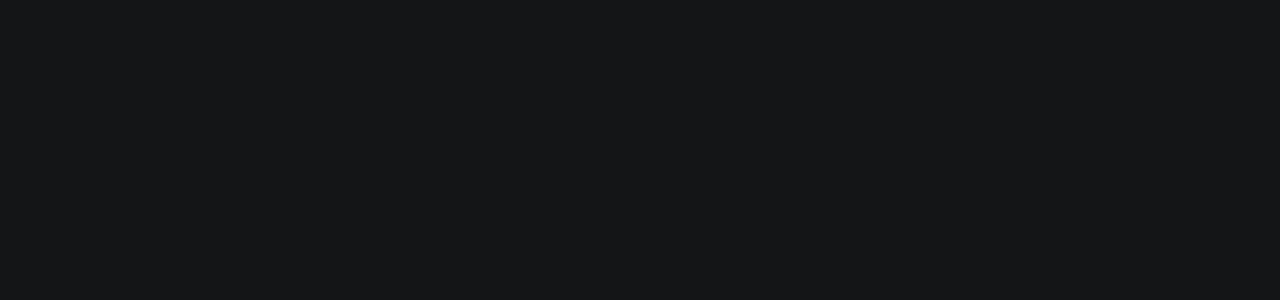
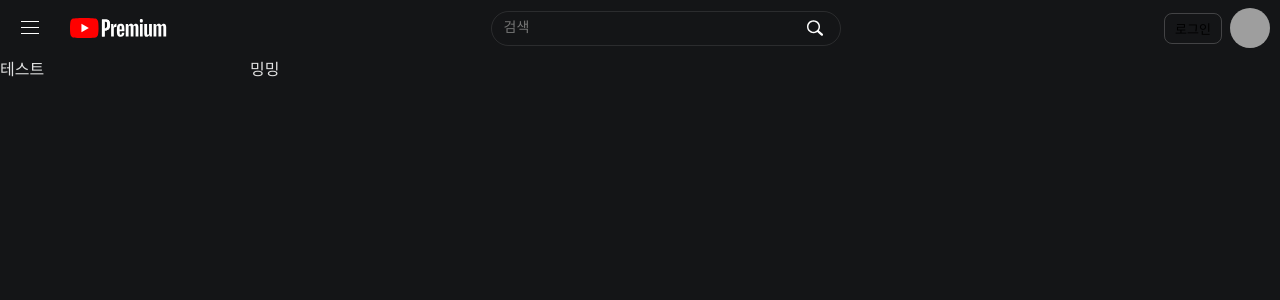
Before and after one commit to qazplm5602/domiTube_SpringBoot, a React (Vite) app in the folder src/frontend/: page /side in a window 1280 px wide. Before the commit this address had no page. Shown: the top 300 px of the page. Built offline with nearby package versions, Linux system fonts and the light colour scheme; grey boxes are pictures that could not be loaded; a web font is replaced by a local one.

Commit message:
레이아웃 배치

```diff
--- /dev/null
+++ b/src/frontend/src/Components/Aside/Aside.tsx
@@ -0,0 +1,14 @@
+import style from './aside.module.css';
+
+export default function Aside() {
+    return <>
+        <DetailSide />
+    </>;
+}
+
+function DetailSide() {
+    return <aside className={style.side}>
+        <div>테스트</div>
+    </aside>;
+}
+<div>테스트</div>
--- /dev/null
+++ b/src/frontend/src/Components/Aside/aside.module.css
@@ -0,0 +1,5 @@
+.side {
+    position: relative;
+
+    width: 250px;
+}
--- a/src/frontend/src/Components/Header/header.module.css
+++ b/src/frontend/src/Components/Header/header.module.css
@@ -9,6 +9,8 @@
     display: flex;
     justify-content: space-between;
     align-items: center;
+
+    flex-shrink: 0;
 }
 
 .main > section {
@@ -64,6 +66,8 @@
     border-radius: 5px;
 
     display: none;
+
+    z-index: 1;
 }
 
 .iconBtn:hover > span {
--- /dev/null
+++ b/src/frontend/src/Components/Layout/MainLayout.tsx
@@ -0,0 +1,16 @@
+import style from './mainLayout.module.css';
+
+import Aside from "../Aside/Aside";
+import Header from "../Header/Header";
+
+export default function MainLayout({children}: {children: React.ReactNode}) {
+    return <>
+        <Header />
+        <section className={style.content}>
+            <Aside />
+            <main>
+                {children}
+            </main>
+        </section>
+    </>;
+}
--- /dev/null
+++ b/src/frontend/src/Components/Layout/mainLayout.module.css
@@ -0,0 +1,12 @@
+.content {
+    display: flex;
+    justify-content: center;
+
+    flex-grow: 1;
+
+    height: 100%;
+}
+
+.content > main {
+    flex-grow: 1;
+}
--- a/src/frontend/src/index.css
+++ b/src/frontend/src/index.css
@@ -68,12 +68,28 @@
 } */
 @import url(https://spoqa.github.io/spoqa-han-sans/css/SpoqaHanSansNeo.css);
 
+/* :root {
+  display: flex;
+  flex-direction: column;
+} */
+
+#root {
+  display: flex;
+  flex-direction: column;
+
+  height: 100%;
+}
+
 body {
   margin: 0;
   padding: 0;
 
-  display: flex;
-  flex-direction: column;
+  position: fixed;
+  width: 100%;
+  height: 100%;
+
+  /* display: flex;
+  flex-direction: column; */
 
   color-scheme: light dark;
   color: rgba(255, 255, 255, 0.87);
--- a/src/frontend/src/main.tsx
+++ b/src/frontend/src/main.tsx
@@ -8,6 +8,8 @@
 
 import App from './App.tsx'
 import Header from './Components/Header/Header.tsx'
+import Aside from './Components/Aside/Aside.tsx'
+import MainLayout from './Components/Layout/MainLayout.tsx'
 
 ReactDOM.createRoot(document.getElementById('root')!).render(
   <React.StrictMode>
@@ -16,6 +18,7 @@
         <Routes>
           <Route path='/' element={<App />} />
           <Route path='/header' element={<Header />} />
+          <Route path='/side' element={<MainLayout>밍밍</MainLayout>} />
         </Routes>
       </BrowserRouter>
     </Provider>
```
